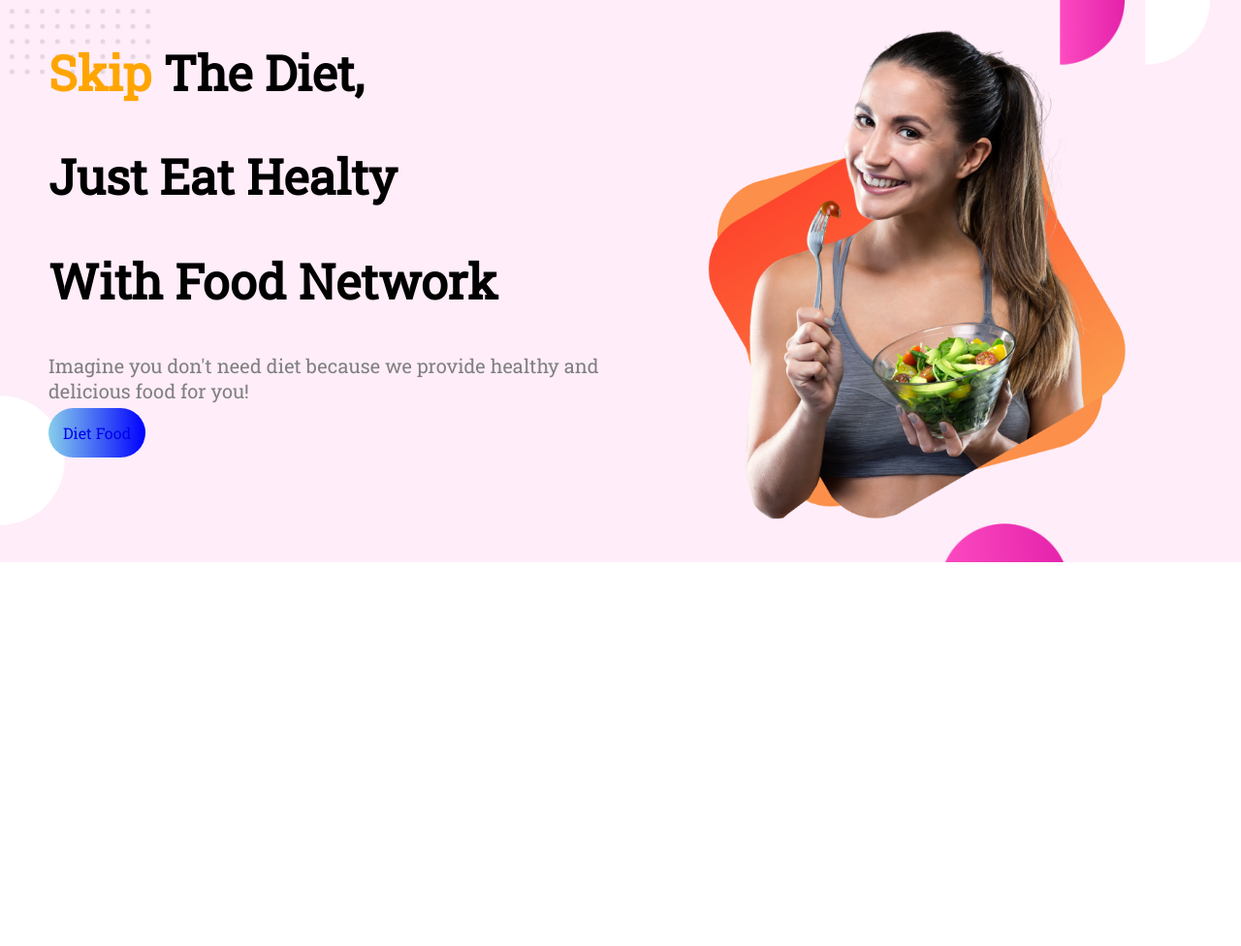
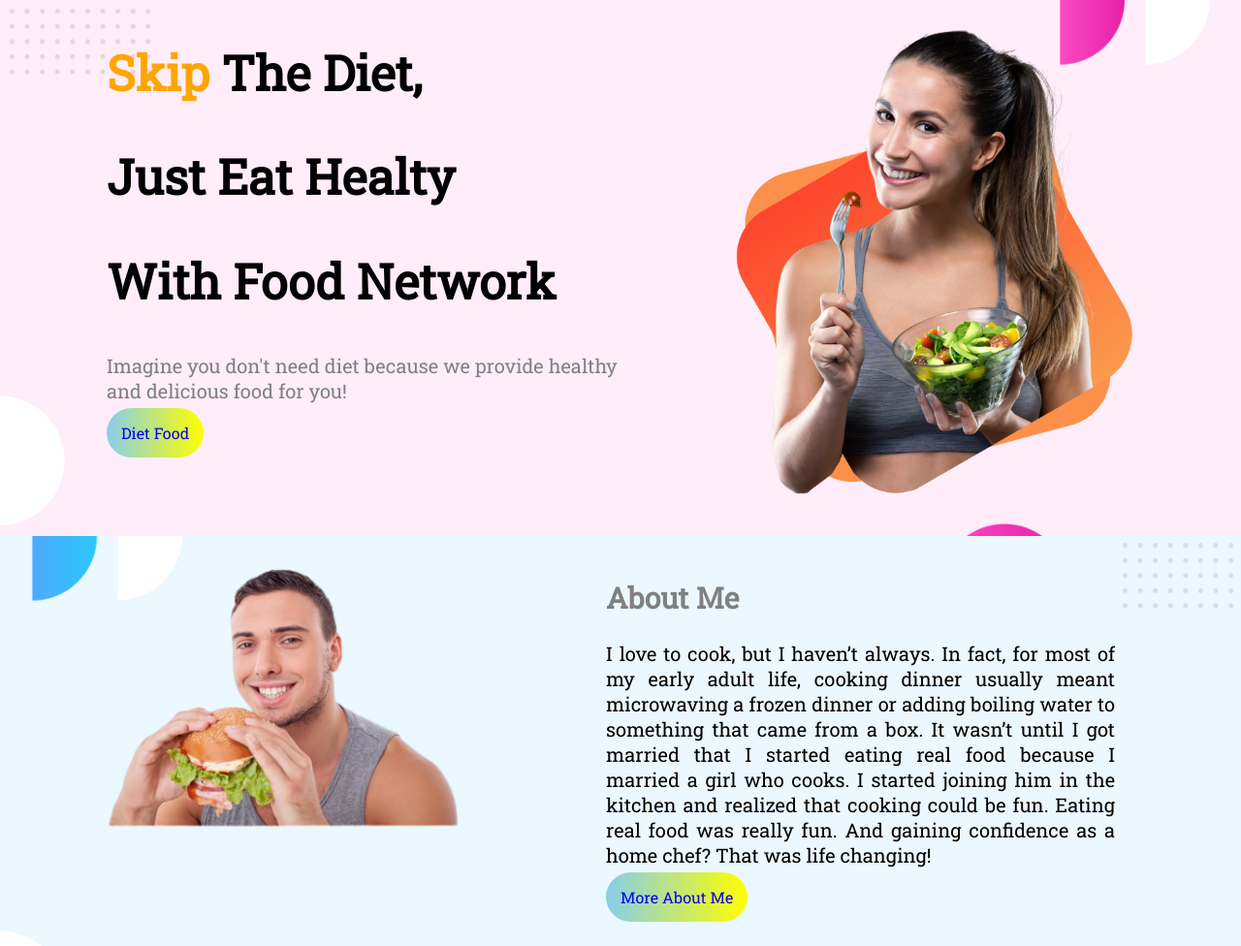
Before and after one commit to ash14psb/first-assignment-food, a plain HTML site: page index.html in a window 1280 px wide. Shown: the whole page at 97% size. Before the commit the page ends 800 px from the top, so only its background shows below. Drawn offline with Linux system fonts and the light colour scheme.

Commit message:
second-section

```diff
--- a/index.html
+++ b/index.html
@@ -14,7 +14,7 @@
 
 <body>
     <section class="top-bg section">
-        <div class="half-width">
+        <div class="half-width" id="first-section">
             <h1><span class="orange">Skip</span> The Diet,</h1>
             <h1>Just Eat Healty</h1>
             <h1>With Food Network</h1>
@@ -25,6 +25,22 @@
             <img src="images/Diet.png" alt="">
         </div>
     </section>
+    <section class="mid-bg section">
+        <div class="half-width">
+            <img src="images/about.png" alt="">
+        </div>
+        <div class="half-width" id="about-me">
+            <h2>About Me</h2>
+            <p class="para-2">I love to cook, but I haven’t always. In fact, for most of my early adult life, cooking
+                dinner
+                usually
+                meant microwaving a frozen dinner or adding boiling water to something that came from a box. It wasn’t
+                until I got married that I started eating real food because I married a girl who cooks. I started
+                joining him in the kitchen and realized that cooking could be fun. Eating real food was really fun. And
+                gaining confidence as a home chef? That was life changing!</p>
+            <a class="Link" href="https://www.facebook.com/crony.ash/">More About Me</a>
+        </div>
+    </section>
 </body>
 
 </html>
--- a/style.css
+++ b/style.css
@@ -8,8 +8,17 @@ body{
     background-size: 100%;
     background-repeat: no-repeat;
 }
+.mid-bg{
+    background-image: url(images/bg-mid.jpg);
+    background-size: 100%;
+    background-repeat: no-repeat;
+}
 h1{
     font-size: 50px;
+}
+h2{
+    font-size: 30px;
+    color: gray;
 }
 .orange{
     color: orange;
@@ -22,18 +31,30 @@ h1{
     width: 50%;
     margin-left: 50px;
 }
+
 .half-width img{
     width: 80%;
     margin: 20px;
+}
+#first-section{
+    padding-left: 60px;
+}
+#about-me{
+    text-align: justify;
+    margin: 20px 30px 40px 50px;
+    padding-right: 100px;
 }
 .para{
     font-size: 20px;
     font-weight: 300;
     color: gray;
 }
+.para-2{
+    font-size: 20px;
+}
 .Link{
     text-decoration: none;
-    background-image: linear-gradient(to right, skyblue, blue);
+    background-image: linear-gradient(to right, skyblue, yellow);
     padding: 15px;
     border-radius: 30px;
 }
```
Also changed, not shown: images/Person Image.png (added).
